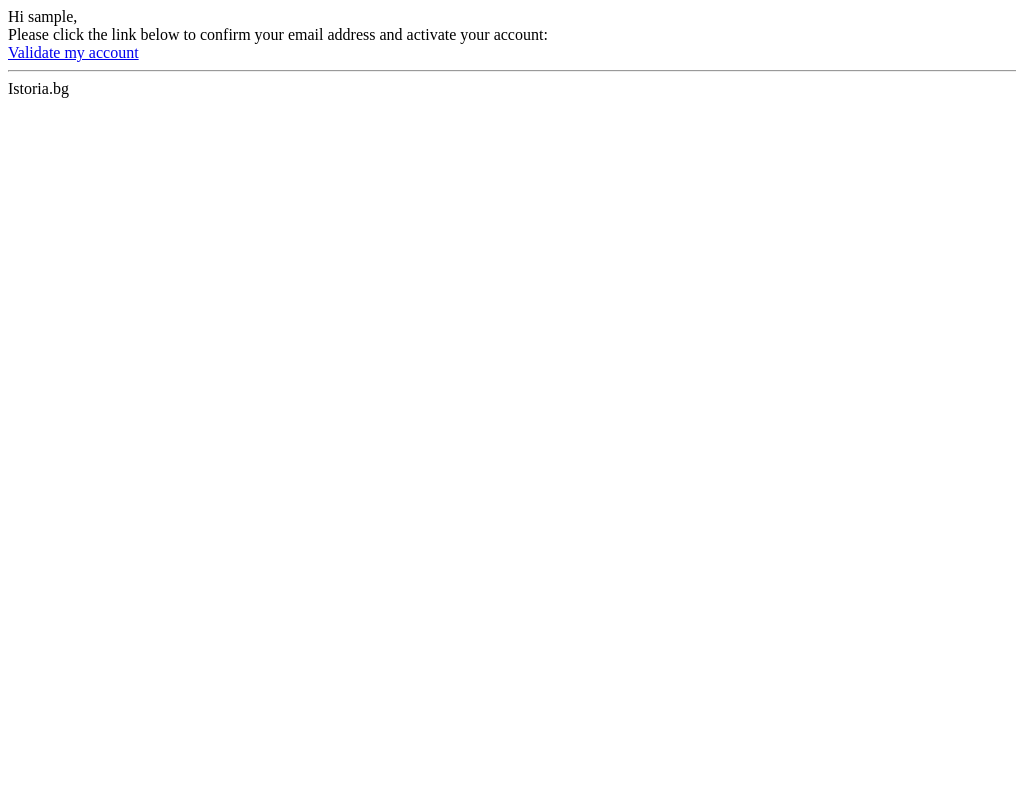
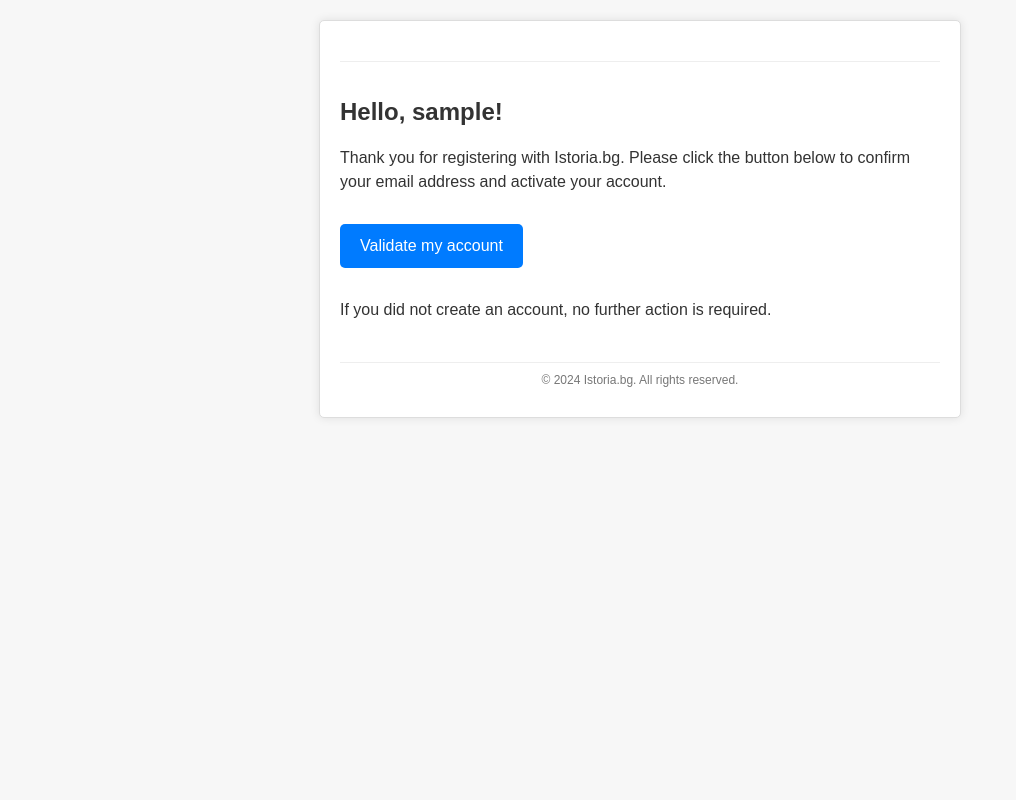
Before and after one commit to kaloydimitrov/Tekst, a Django app: template routing/templates/authentication/account-activation-email.html in a window 1280 px wide. Shown: the whole page, without its empty margins (0-1016 px from the left). Run offline with Django 5.2, Linux system fonts and the light colour scheme; the template is opened without the code that fills it, so the values that code supplies are empty; the visitor is signed in with stand-in values (Sample User, id 1); parts of the project's set-up code (start-up, migrations or seed data) failed here and were passed over; some libraries are stand-ins or nearby versions.

Commit message:
better mail template

```diff
--- a/routing/templates/authentication/account-activation-email.html
+++ b/routing/templates/authentication/account-activation-email.html
@@ -1,9 +1,92 @@
 {% load static %}
+{% load tz %}
 
 {% autoescape off %}
-Hi {{ user.username }},<br>
-Please click the link below to confirm your email address and activate your account:<br>
-<a href="http://{{ domain }}{% url 'activate' uidb64=uid token=token %}">Validate my account</a>
-<hr>
-Istoria.bg
+<!DOCTYPE html>
+<html lang="en">
+<head>
+    <meta charset="UTF-8">
+    <style>
+        body {
+            font-family: Arial, sans-serif;
+            background-color: #f7f7f7;
+            margin: 0;
+            padding: 0;
+        }
+        .container {
+            max-width: 600px;
+            margin: 20px auto;
+            background-color: #ffffff;
+            padding: 20px;
+            border: 1px solid #dddddd;
+            border-radius: 5px;
+            box-shadow: 0 0 10px rgba(0, 0, 0, 0.1);
+        }
+        .header {
+            text-align: center;
+            padding: 10px 0;
+            border-bottom: 1px solid #eeeeee;
+        }
+        .header img {
+            max-width: 150px;
+        }
+        .content {
+            padding: 20px 0;
+            color: #333333;
+        }
+        .content h1 {
+            font-size: 24px;
+            margin-bottom: 20px;
+            color: #333333;
+        }
+        .content p {
+            font-size: 16px;
+            line-height: 1.5;
+            margin-bottom: 20px;
+        }
+        .content a {
+            display: inline-block;
+            padding: 10px 20px;
+            margin: 10px 0;
+            background-color: #007BFF;
+            color: #ffffff;
+            text-decoration: none;
+            border-radius: 5px;
+        }
+        .content a:hover {
+            background-color: #0056b3;
+        }
+        .footer {
+            text-align: center;
+            padding: 10px 0;
+            font-size: 12px;
+            color: #777777;
+            border-top: 1px solid #eeeeee;
+        }
+    </style>
+</head>
+<body>
+    <div class="container">
+        <div class="header">
+            {# TODO: uncomment when httpS (gmail blocks requests from http) #}
+            {# <img src="http://{{ domain }}{% static 'images/logo.png' %}" alt="Istoria.bg Logo"> #}
+        </div>
+        <div class="content">
+            <h1>Hello, {{ user.username }}!</h1>
+            <p>
+                Thank you for registering with Istoria.bg. Please click the button below to confirm your email address and activate your account.
+            </p>
+            <p>
+                <a href="http://{{ domain }}{% url 'activate' uidb64=uid token=token %}">Validate my account</a>
+            </p>
+            <p>
+                If you did not create an account, no further action is required.
+            </p>
+        </div>
+        <div class="footer">
+            &copy; {% now "Y" %} Istoria.bg. All rights reserved.
+        </div>
+    </div>
+</body>
+</html>
 {% endautoescape %}
--- a/routing/templates/spaces/create-space.html
+++ b/routing/templates/spaces/create-space.html
@@ -34,9 +34,9 @@
             &nbsp;Add at least 3 tags in order to create the space!
         </p>
 
-        <div class="form-floating mb-3 tags-container">
+        <div class="form-floating mb-3">
             {{ form.tags }}
-            <div class="input-group mb-3">
+            <div class="input-group mb-3 tags-container">
                 <input type="text" class="form-control" placeholder="Enter tag/s (separate by comma)" v-model="newTag" @keyup.enter="addTag">
                 <button type="button" class="btn btn-secondary" style="margin: 0" @click="addTag">
                     <svg xmlns="http://www.w3.org/2000/svg" height="24px" viewBox="0 -960 960 960" width="24px" fill="#FFFFFF"><path d="M440-440H200v-80h240v-240h80v240h240v80H520v240h-80v-240Z"/></svg>
```
